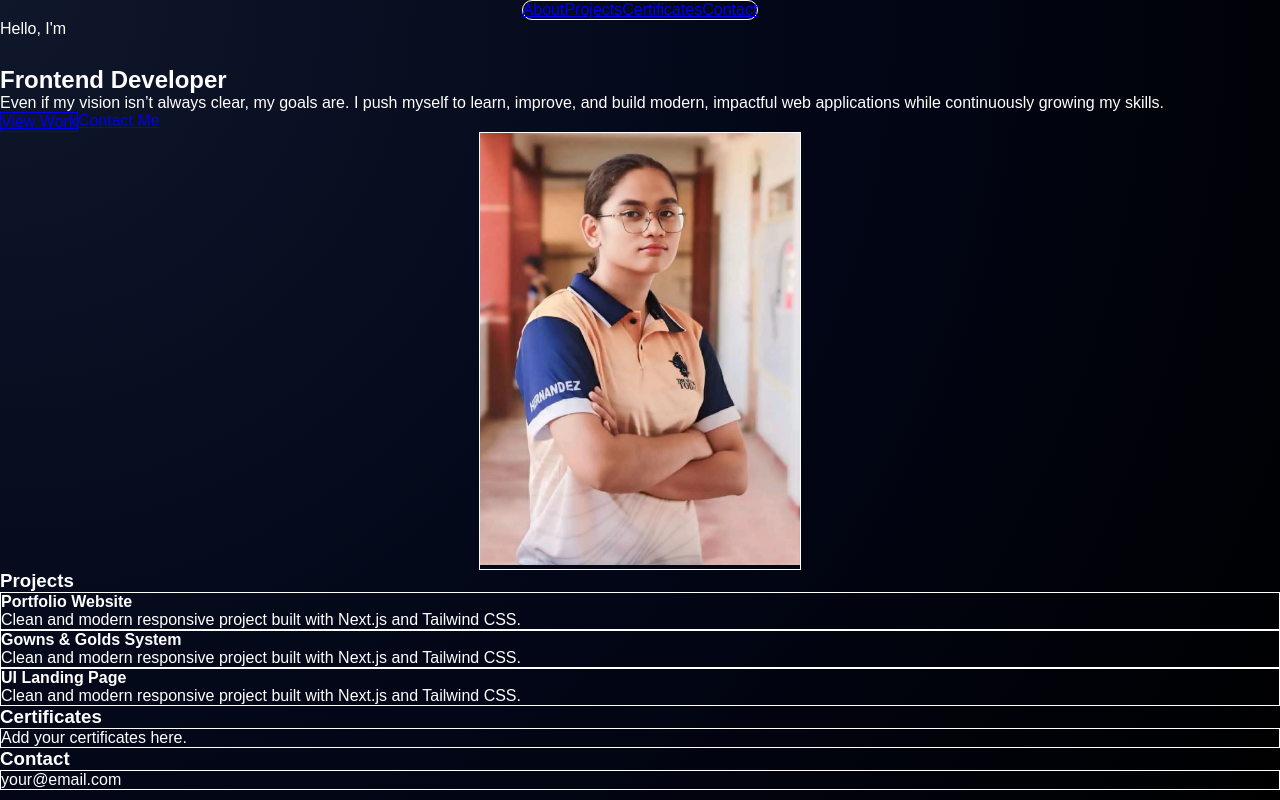
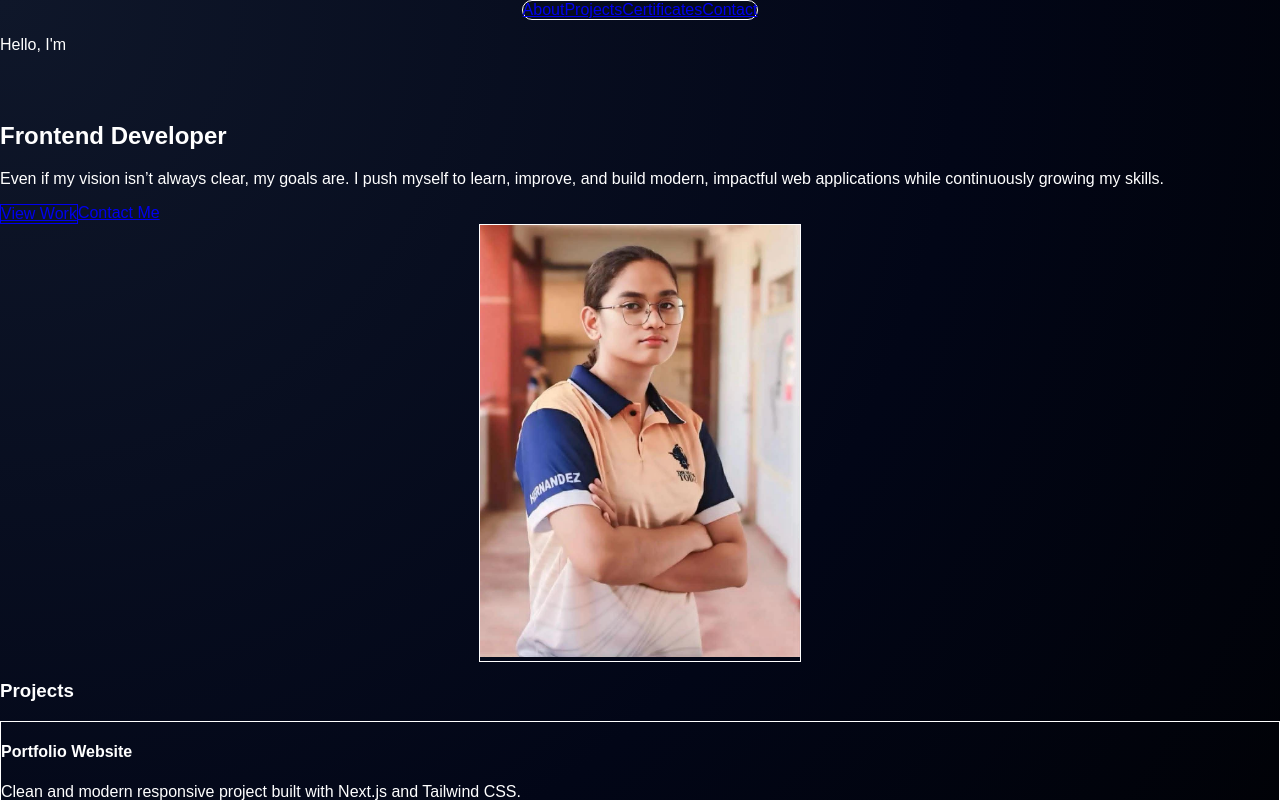
Before and after one commit to mghernandez690-del/portfolio, a Next.js app: page / in a window 1280 px wide. Shown: the top 800 px of the page. Built offline with nearby package versions, Linux system fonts and the light colour scheme.

Commit message:
Fix Tailwind CSS layout restore

```diff
--- a/app/globals.css
+++ b/app/globals.css
@@ -2,52 +2,22 @@
 @tailwind components;
 @tailwind utilities;
 
-/* Reset */
-* {
-  margin: 0;
-  padding: 0;
-  box-sizing: border-box;
-}
-
-/* Smooth scroll */
 html {
   scroll-behavior: smooth;
 }
 
-/* Body */
 body {
-  min-height: 100vh;
-  background: #020617;
+  margin: 0;
+  padding: 0;
   color: white;
+  background:
+    radial-gradient(circle at 20% 20%, rgba(37,99,235,0.18), transparent 30%),
+    radial-gradient(circle at 80% 30%, rgba(251,191,36,0.12), transparent 30%),
+    radial-gradient(circle at 50% 80%, rgba(59,130,246,0.10), transparent 30%),
+    linear-gradient(135deg, #020617, #031633, #041a3d);
   font-family: Arial, Helvetica, sans-serif;
 }
 
-/* Optional nicer selection */
-::selection {
-  background: #facc15;
-  color: black;
+* {
+  box-sizing: border-box;
 }
-
-/* Smooth transitions */
-a,
-button {
-  transition: all 0.3s ease;
-}
-
-/* Hide scrollbar (optional) */
-::-webkit-scrollbar {
-  width: 8px;
-}
-
-::-webkit-scrollbar-track {
-  background: #0f172a;
-}
-
-::-webkit-scrollbar-thumb {
-  background: #334155;
-  border-radius: 999px;
-}
-
-::-webkit-scrollbar-thumb:hover {
-  background: #475569;
-}
--- a/app/layout.tsx
+++ b/app/layout.tsx
@@ -1,21 +1,14 @@
 import "./globals.css";
-import type { Metadata } from "next";
 
-export const metadata: Metadata = {
-  title: "Mg Hernandez Portfolio",
+export const metadata = {
+  title: "MG Hernandez Portfolio",
   description: "Frontend Developer Portfolio",
 };
 
-export default function RootLayout({
-  children,
-}: {
-  children: React.ReactNode;
-}) {
+export default function RootLayout({ children }) {
   return (
     <html lang="en">
-      <body className="bg-[#020617] text-white">
-        {children}
-      </body>
+      <body>{children}</body>
     </html>
   );
 }
```
